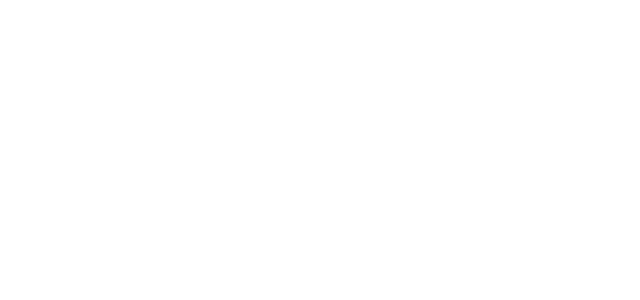
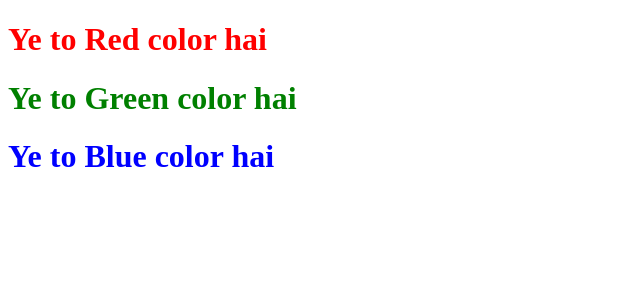
Before and after one commit to jitendrakumar0/my-app, an Angular app: page / in a window 1280 px wide. Shown: the top 300 px of the page, without its empty margins (0-640 px from the left). Built offline with nearby package versions, Linux system fonts and the light colour scheme.

Commit message:
#16 Multiple condition or else if

```diff
--- a/src/app/app.component.html
+++ b/src/app/app.component.html
@@ -1,2 +1,6 @@
 
 <router-outlet></router-outlet>
+
+    <h1 *ngIf="colors[0] === 'red'" [style.color]="colors[0]">Ye to Red color hai</h1>
+    <h1 *ngIf="colors[1] === 'green'" [style.color]="colors[1]">Ye to Green color hai</h1>
+    <h1 *ngIf="colors[2] === 'blue'" [style.color]="colors[2]">Ye to Blue color hai</h1>
--- a/src/app/app.component.ts
+++ b/src/app/app.component.ts
@@ -7,4 +7,6 @@
 })
 export class AppComponent {
   title = 'my-app';
+  colors = ['red','green','blue'];
+
 }
```
